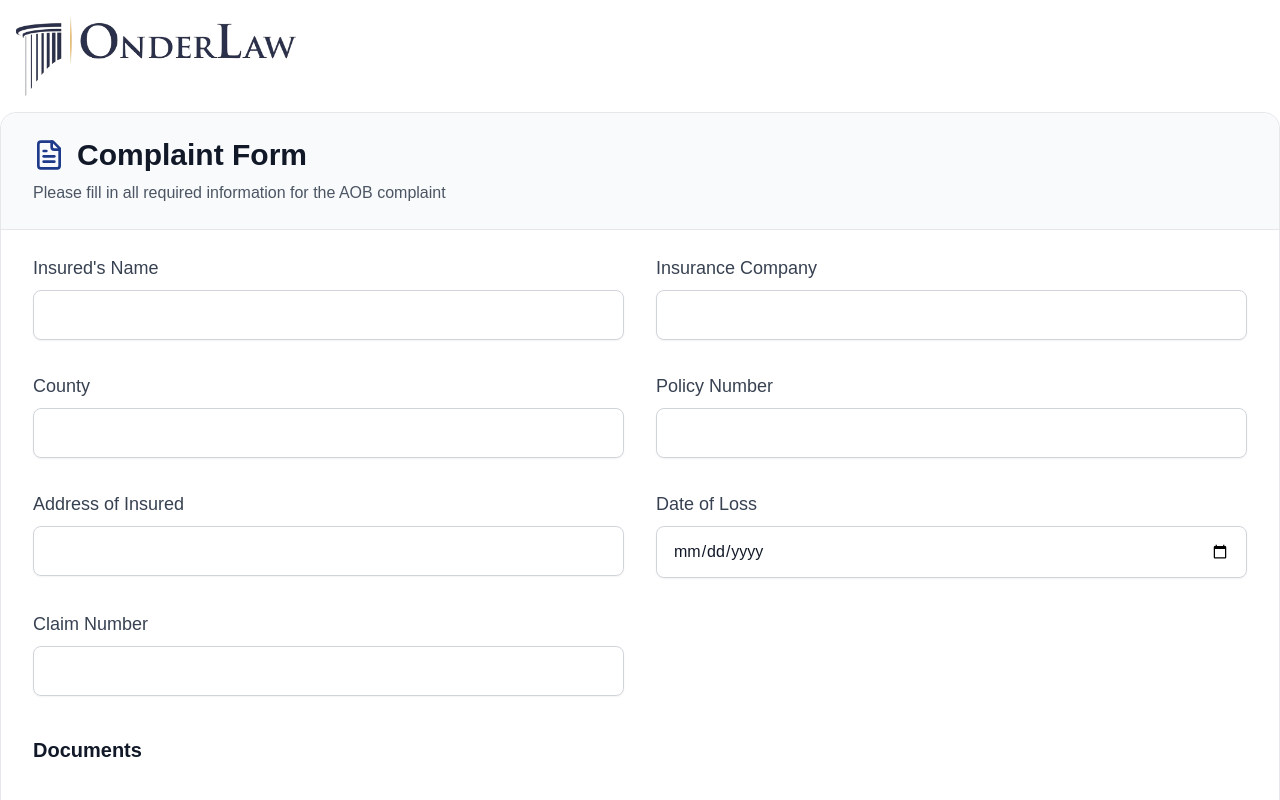
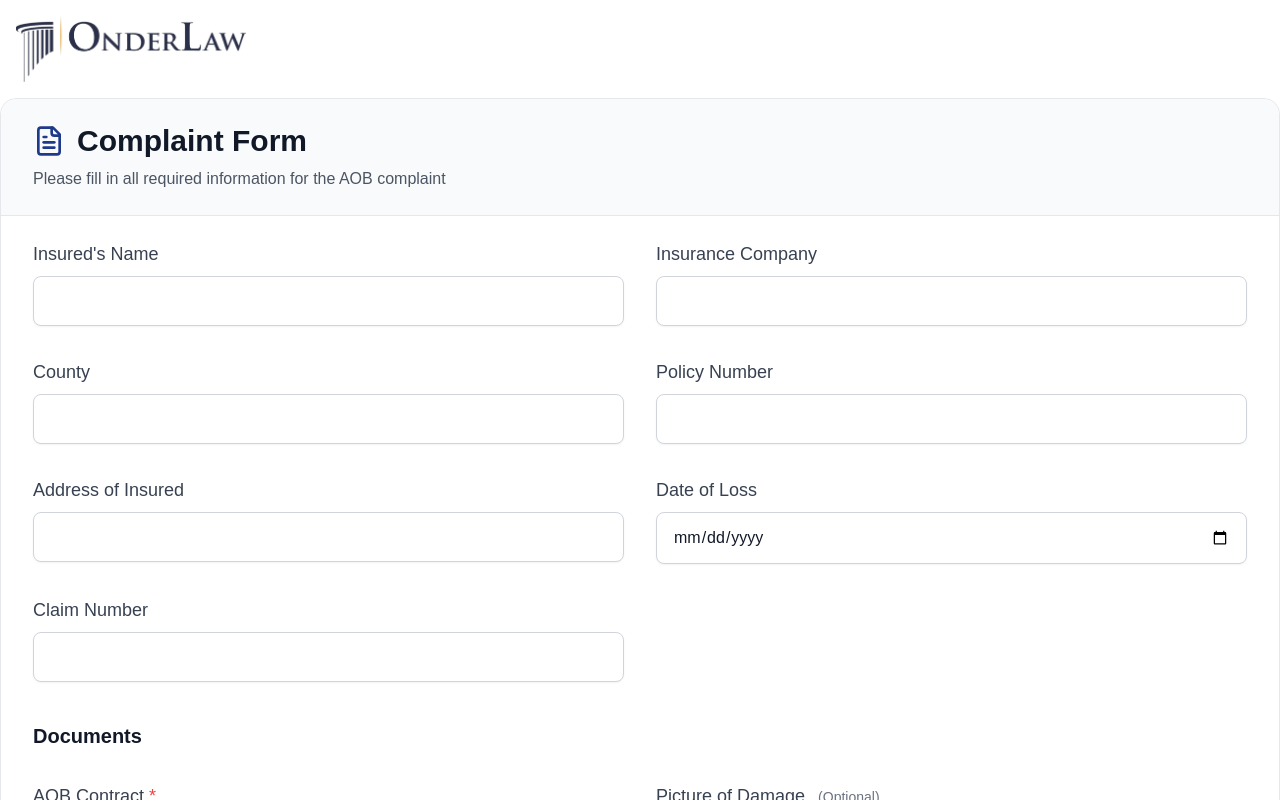
Before and after one commit to izayahhudnut/OnderLawForm, a Next.js app: page / in a window 1280 px wide. Shown: the top 800 px of the page. Built offline with nearby package versions, Linux system fonts and the light colour scheme.

Commit message:
fixed all eslint

```diff
--- a/components/Form.tsx
+++ b/components/Form.tsx
@@ -2,6 +2,8 @@
 
 import { useState } from "react";
 import { FileText, Upload, X, CheckCircle, Loader2 } from "lucide-react";
+import Image from 'next/image';
+
 
 // Simple Alert Component
 const Alert: React.FC<{
@@ -96,9 +98,10 @@ const handleSubmit = async (e: React.FormEvent<HTMLFormElement>) => {
     });
 
     // Log all FormData entries before sending
-    for (let pair of formDataToSend.entries()) {
+    for (const pair of formDataToSend.entries()) {
       console.log('FormData entry:', pair[0], pair[1]);
     }
+
 
     console.log('Submitting form data to API...');
 
--- a/components/Navbar.tsx
+++ b/components/Navbar.tsx
@@ -1,8 +1,15 @@
-export default function Navbar () {
-    return (
-        <nav className="flex items-center p-4 bg-white ">
-            <img src="/logo.png" alt="Logo" className="h-20 cursor-pointer" />
+import Image from 'next/image';
 
-        </nav>
-    );
+export default function Navbar() {
+  return (
+    <nav className="flex items-center p-4 bg-white">
+      <Image
+        src="/logo.png"
+        alt="Logo"
+        width={230} // Adjust the width as needed
+        height={230} // Adjust the height as needed
+        className="cursor-pointer"
+      />
+    </nav>
+  );
 };
```
